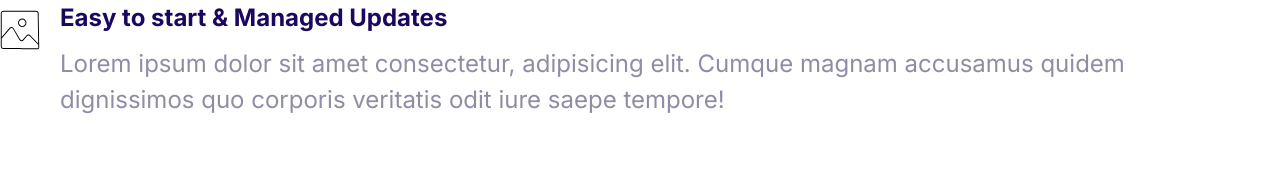
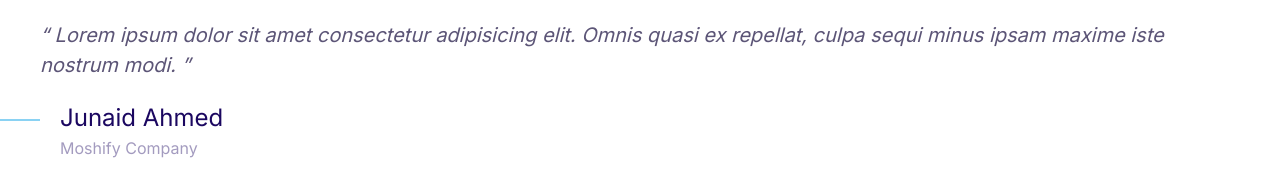
Before and after one commit to junaidbahadikhail/Moshify, a plain HTML site: page index.html in a window 1280 px wide. Drawn offline with Linux system fonts and the light colour scheme; a web font is replaced by a local one.

Commit message:
build a quote component with media object component.

```diff
--- a/css/styles.css
+++ b/css/styles.css
@@ -10,6 +10,7 @@
 
   --color-headings: #1b0760;
   --color-body: #918ca4;
+  --color-body-darker:#5c5577;
   --color-border: #ccc;
   --border-radius: 30px;
 }
@@ -383,3 +384,52 @@ a{
 .media__image{
     margin-top: 1rem;
 }
+
+/*Quotes*/
+
+.quote{
+font-size: 3rem;
+font-style: italic;
+color:var(--color-body-darker);
+/*line-height:1.3rem; */
+}
+
+.quote__text::before{
+    content: open-quote;
+}
+
+.quote__text::After{
+    content: close-quote;
+}
+
+.quote__author{
+    font-size: 3rem;
+    font-style: normal;
+    font-weight: 500;
+    margin-bottom: 0;
+}
+
+.author__company{
+    color: var(--color-headings);
+    opacity: .4;
+    font-size: 2rem;
+    font-style: normal;
+
+}
+
+.quote__line{
+    position: relative;
+    bottom:10px
+}
+@media screen and (min-width:1024px){
+    .quote{
+        font-size: 2rem;
+    }
+    .quote__author{
+        font-size: 2.4rem;
+    }
+    .author__company{
+        font-size: 1.6rem;
+    }
+
+}
--- a/index.html
+++ b/index.html
@@ -14,20 +14,25 @@
     <link rel="stylesheet" href="css/styles.css" />
   </head>
   <body>
+    <blockquote class="quote">
+      <p class="quote__text">
+        Lorem ipsum dolor sit amet consectetur adipisicing elit. Omnis quasi ex
+        repellat, culpa sequi minus ipsam maxime iste nostrum modi.
+      </p>
+    </blockquote>
+
+    <footer>
       <div class="media">
         <div class="media__image">
-        <svg class="icon icon--primary">
-          <use xlink:href="images/sprite.svg#snap"></use>
+          <svg class="icon icon--primary quote__line">
+            <use xlink:href="images/sprite.svg#line"></use>
           </svg>
         </div>
         <div class="media__body">
-        <h3 class="media__title">Easy to start & Managed Updates</h3>
-        <p>
-          Lorem ipsum dolor sit amet consectetur, adipisicing elit. Cumque
-          magnam accusamus quidem dignissimos quo corporis veritatis odit iure
-          saepe tempore!
-        </p>
+          <h3 class="media__title quote__author">Junaid Ahmed</h3>
+          <p class="author__company">Moshify Company</p>
         </div>
       </div>
+    </footer>
   </body>
 </html>
```
Lines whose indentation alone changed are shown as unchanged.
